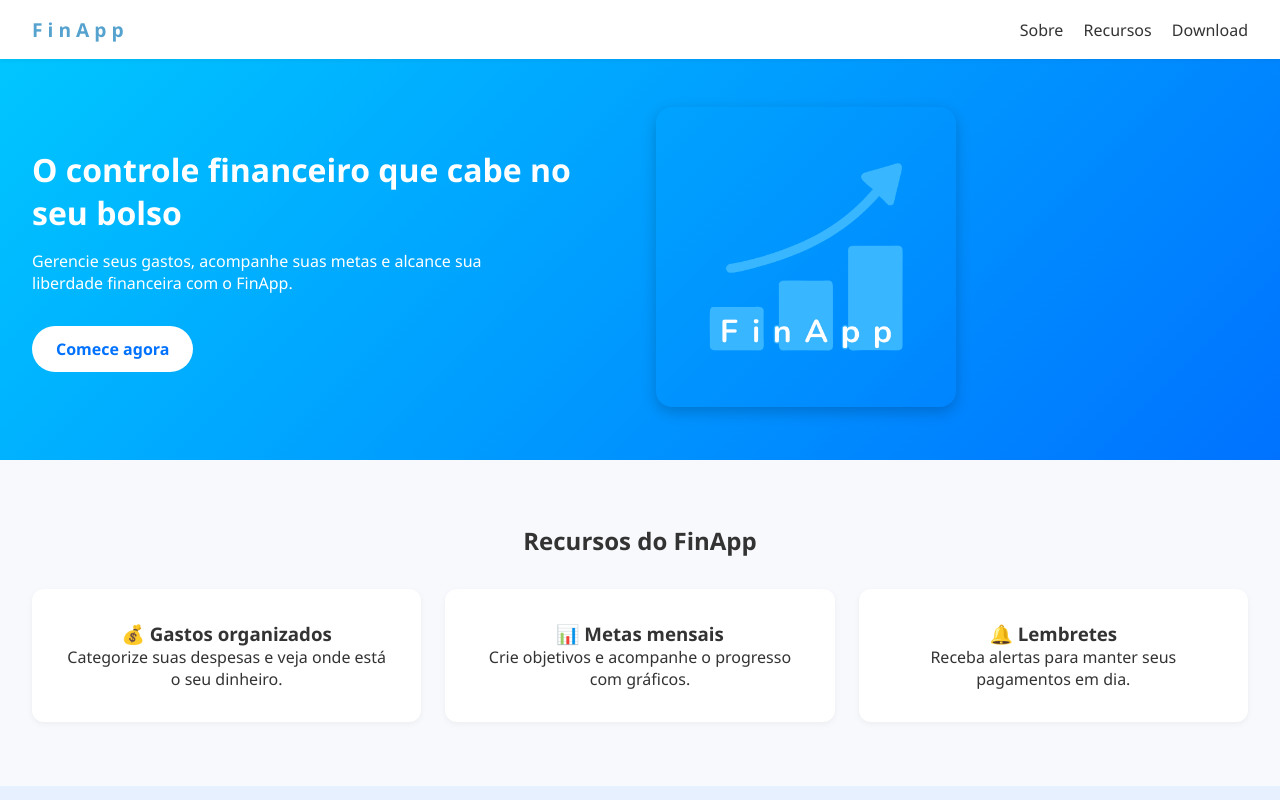
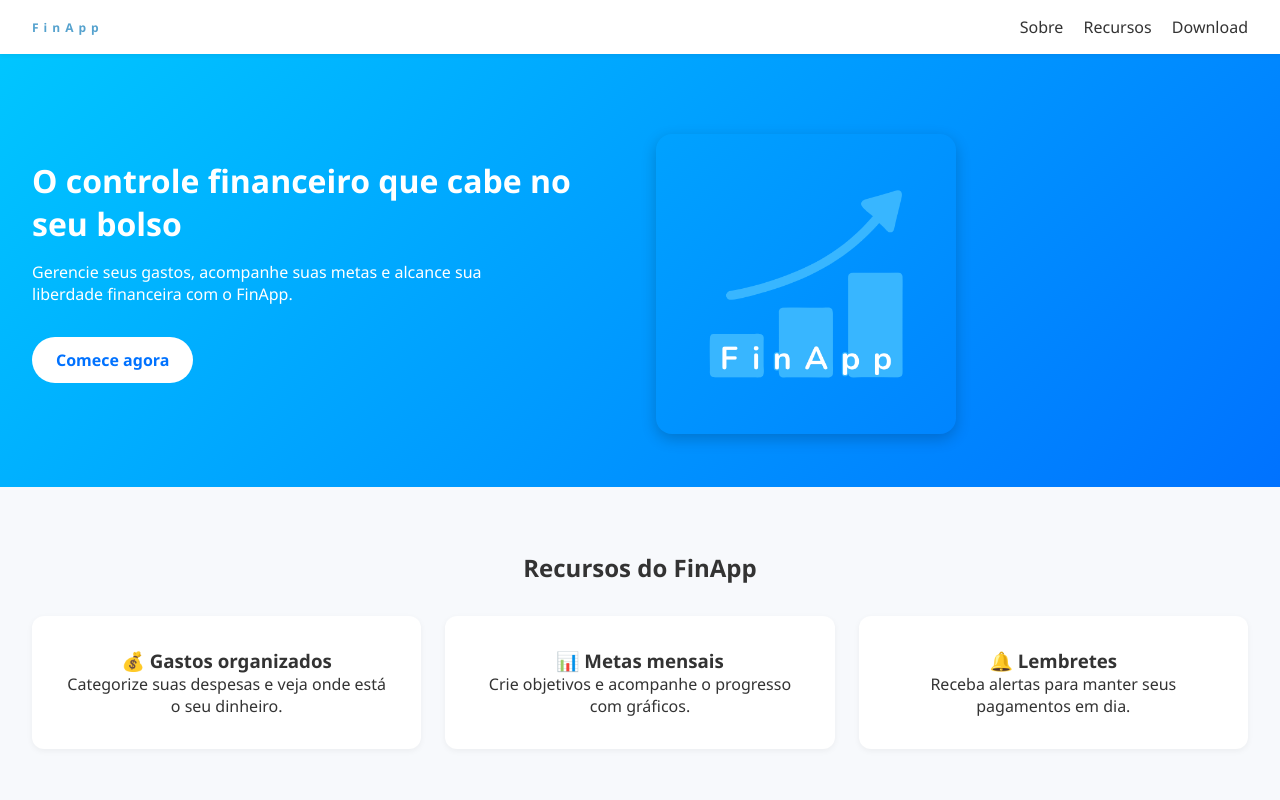
Before and after one commit to mhrsh/fin-app, a plain HTML site: page index.html in a window 1280 px wide. Shown: the top 800 px of the page. Drawn offline with Linux system fonts and the light colour scheme.

Commit message:
atualiza readme.md

```diff
--- a/src/css/style.css
+++ b/src/css/style.css
@@ -24,7 +24,7 @@ header {
 
 .logo {
     font-weight: bold;
-    font-size: 1.2rem;
+    font-size: 0.75rem;
     color: #55a2ce;
     letter-spacing: 5px;
 }
@@ -67,6 +67,7 @@ nav a:hover {
     max-width: 300px;
     border-radius: 1rem;
     box-shadow: 0 5px 15px rgba(0, 0, 0, 0.2);
+    margin-top: 2rem;
 }
 
 /* Botão padrão */
```
Also changed, not shown: src/images/image-1.png (added), src/images/image.png (added), 1 other file.
